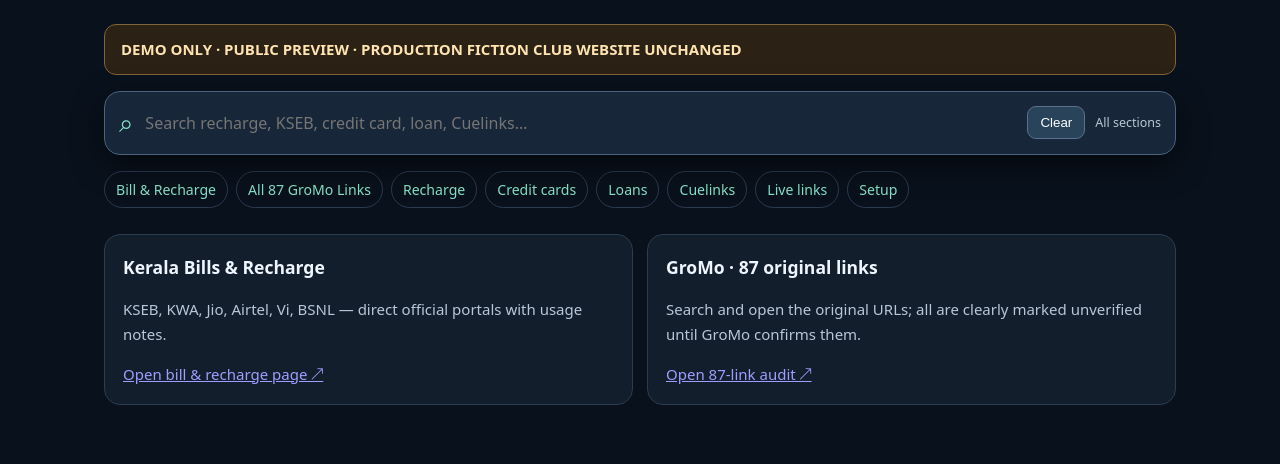
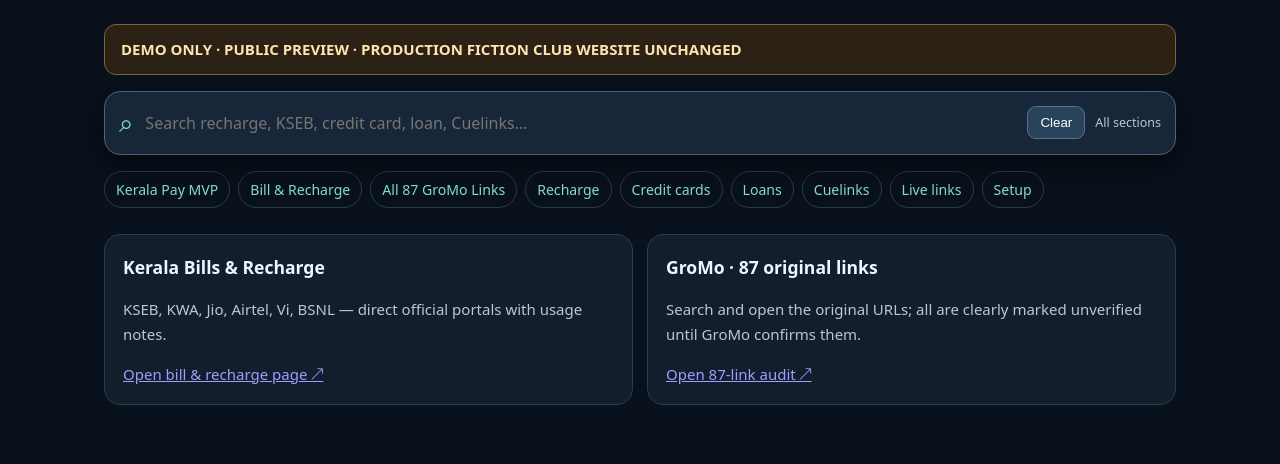
Before and after one commit to shafiintj-source/fictionclub-demo, a plain HTML site: page index.html in a window 1280 px wide. Shown: the top 464 px of the page. Drawn offline with Linux system fonts and the light colour scheme.

Commit message:
Link Kerala Pay MVP from isolated demo index

```diff
--- a/index.html
+++ b/index.html
@@ -21,7 +21,7 @@ footer{color:var(--muted);border-top:1px solid var(--line);padding:20px 0;margin
 <body><div class="wrap">
 <div class="banner">DEMO ONLY · PUBLIC PREVIEW · PRODUCTION FICTION CLUB WEBSITE UNCHANGED</div>
 <div class="searchbar" role="search"><span aria-hidden="true">⌕</span><input id="globalSearch" type="search" placeholder="Search recharge, KSEB, credit card, loan, Cuelinks…" aria-label="Search all audit content"><button id="clearSearch" type="button">Clear</button><small id="searchCount" aria-live="polite">All sections</small></div>
-<nav class="quicknav" aria-label="Jump to section"><a href="./bill-payments.html">Bill & Recharge</a><a href="./gromo-links.html">All 87 GroMo Links</a><a href="#recharge">Recharge</a><a href="#cards">Credit cards</a><a href="#loans">Loans</a><a href="#affiliate">Cuelinks</a><a href="#live">Live links</a><a href="#setup">Setup</a></nav>
+<nav class="quicknav" aria-label="Jump to section"><a href="./recharge-mvp.html">Kerala Pay MVP</a><a href="./bill-payments.html">Bill & Recharge</a><a href="./gromo-links.html">All 87 GroMo Links</a><a href="#recharge">Recharge</a><a href="#cards">Credit cards</a><a href="#loans">Loans</a><a href="#affiliate">Cuelinks</a><a href="#live">Live links</a><a href="#setup">Setup</a></nav>
 <section class="cards"><div class="card"><h3>Kerala Bills & Recharge</h3><p class="muted">KSEB, KWA, Jio, Airtel, Vi, BSNL — direct official portals with usage notes.</p><a href="./bill-payments.html">Open bill & recharge page ↗</a></div><div class="card"><h3>GroMo · 87 original links</h3><p class="muted">Search and open the original URLs; all are clearly marked unverified until GroMo confirms them.</p><a href="./gromo-links.html">Open 87-link audit ↗</a></div></section><header><div class="eyebrow">FICTION CLUB · MONETISATION CONTROL ROOM</div><h1>Recharge, Credit Cards & Loans</h1><p class="muted">നിലവിലുള്ള bill/recharge pages, financial content, affiliate-link inventory എന്നിവയുടെ read-only audit preview. Commission ഉറപ്പില്ലാത്ത links വ്യക്തമായി വേർതിരിച്ചിരിക്കുന്നു.</p></header>
 <div class="grid">
 <div class="stat"><strong>4</strong><span>Official recharge / bill services listed</span></div>
```
